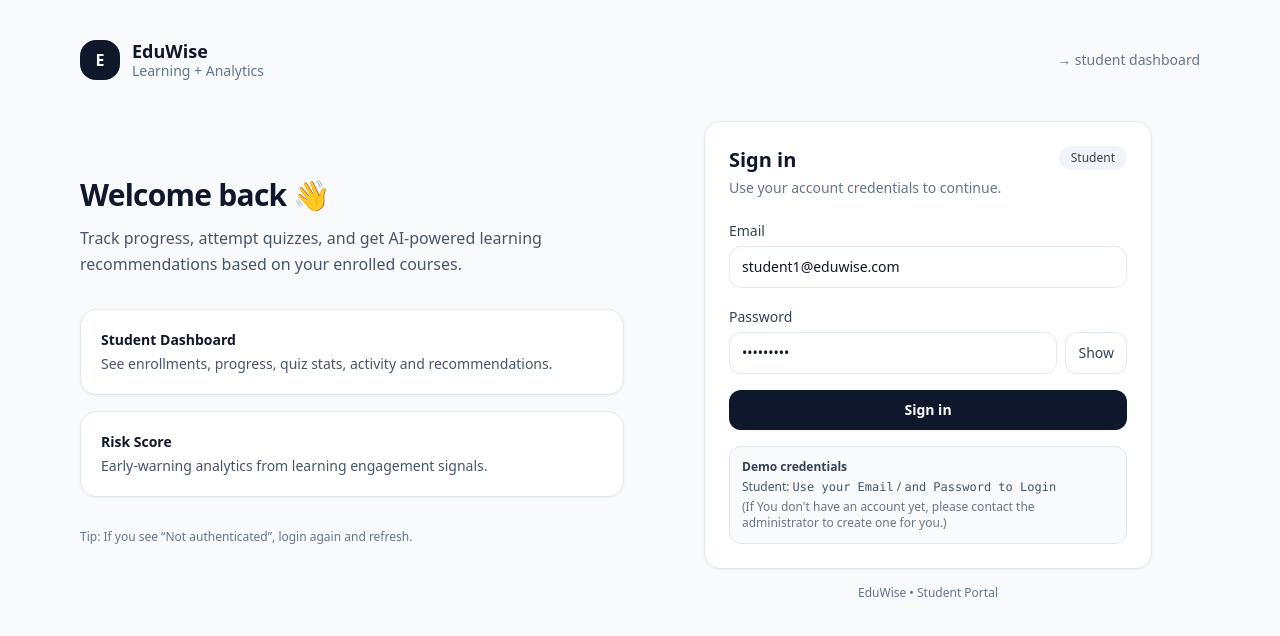
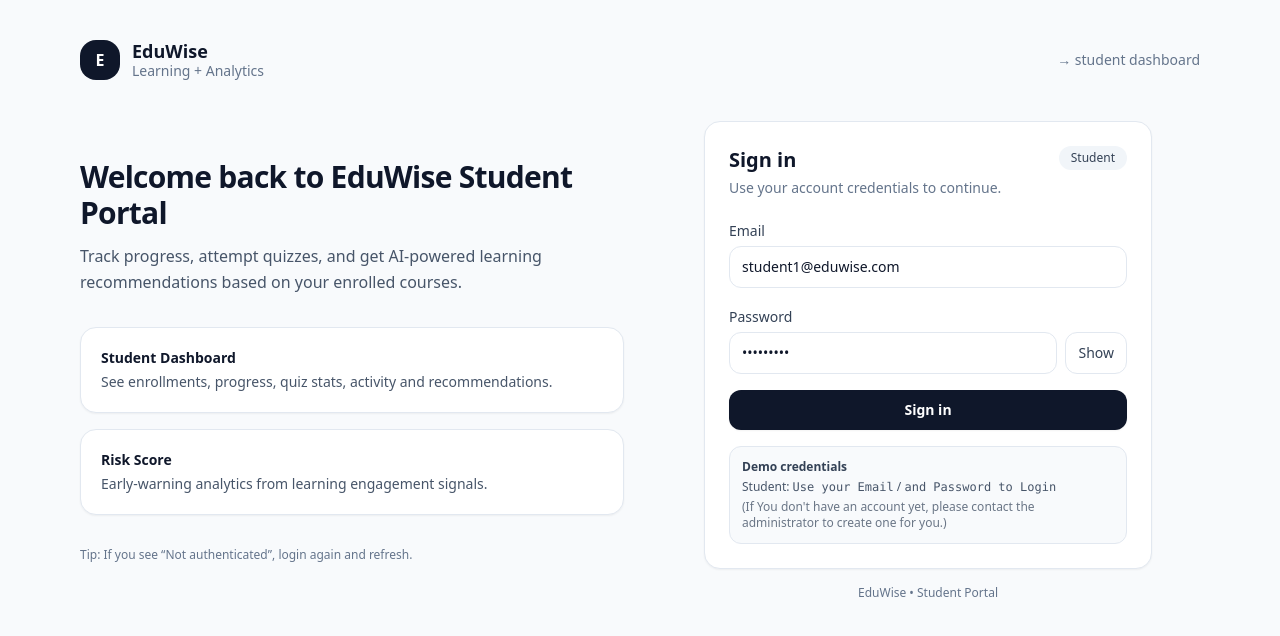
Before and after one commit to irakozej/EDUwise-, a React app in the folder frontend/: page / in a window 1280 px wide. Shown: the top 636 px of the page. Built offline with nearby package versions, Linux system fonts and the light colour scheme; no server answers; the HTML template or start-up script is replaced by a standard one.

Commit message:
polished the login page

```diff
--- a/frontend/src/pages/Login.tsx
+++ b/frontend/src/pages/Login.tsx
@@ -87,7 +87,7 @@ export default function Login() {
           {/* Left: marketing / value */}
           <div className="hidden lg:block">
             <h1 className="text-3xl font-semibold tracking-tight text-slate-900">
-              Welcome back 👋
+              Welcome back to EduWise Student Portal
             </h1>
             <p className="mt-3 text-slate-600 leading-relaxed">
               Track progress, attempt quizzes, and get AI-powered learning recommendations
```
